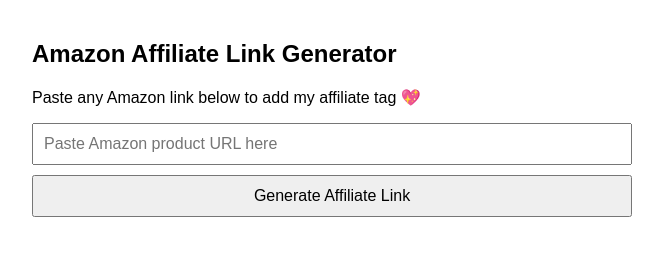
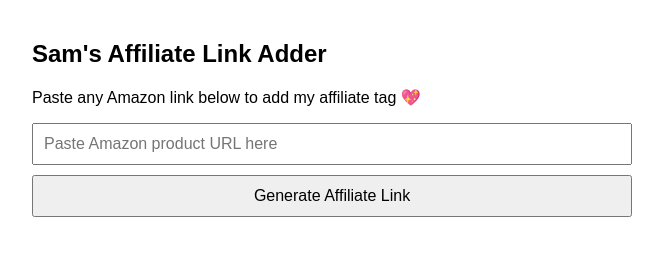
Before and after one commit to SandmanSoggs/AboutMeWebsite, a plain HTML site: page amazon/index.html in a window 1280 px wide. Shown: the whole page, without its empty margins (308-971 px from the left). Drawn offline with Linux system fonts and the light colour scheme.

Commit message:
Update index.html

```diff
--- a/amazon/index.html
+++ b/amazon/index.html
@@ -17,7 +17,7 @@
   </style>
 </head>
 <body>
-  <h2>Amazon Affiliate Link Generator</h2>
+  <h2>Sam's Affiliate Link Adder</h2>
   <p>Paste any Amazon link below to add my affiliate tag 💖</p>
 
   <input type="text" id="amazonUrl" placeholder="Paste Amazon product URL here">
```
